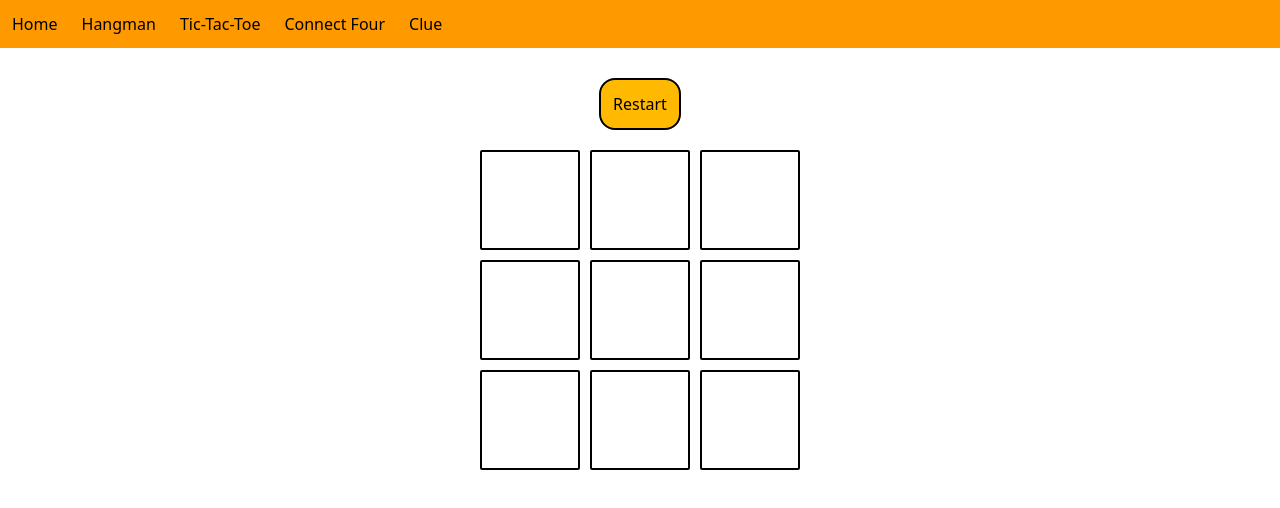
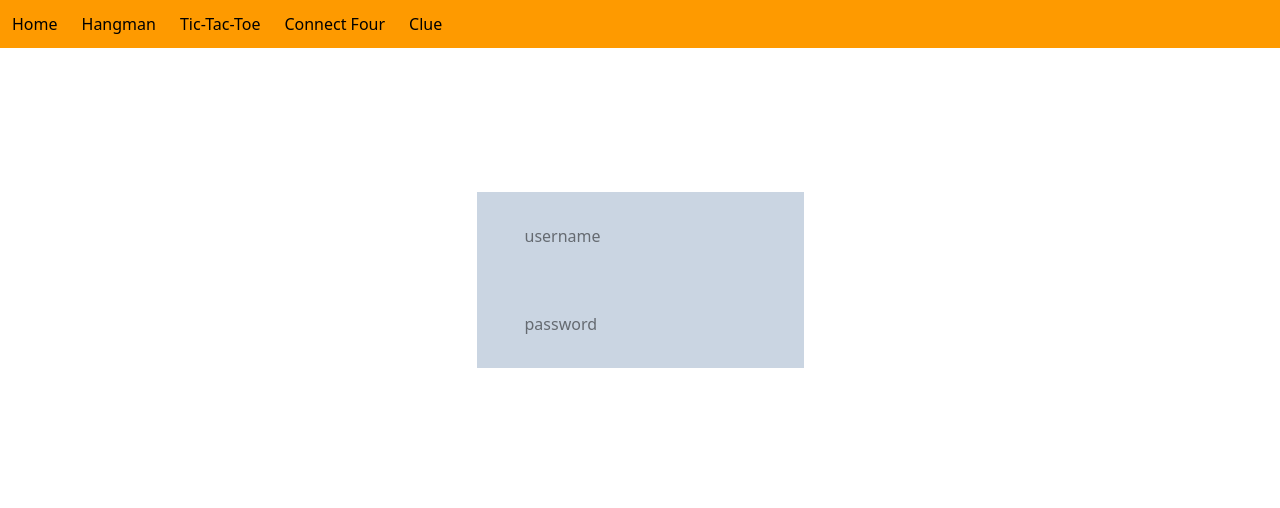
Before and after one commit to JamesDiStef/board-games, a React (Vite) app: page / in a window 1280 px wide. Shown: the top 508 px of the page. Built offline with nearby package versions, Linux system fonts and the light colour scheme.

Commit message:
start add in apis and login

```diff
--- a/src/App.tsx
+++ b/src/App.tsx
@@ -9,6 +9,7 @@ import { faBars } from "@fortawesome/free-solid-svg-icons";
 import MobileNav from "./MobileNav";
 import { useState } from "react";
 import ClueBoard from "./clue/ClueBoard";
+import Home from "./home/home";
 
 function App() {
   const [openModal, setOpenModal] = useState(true);
@@ -36,7 +37,8 @@ function App() {
         <NavBar />
       </div>
       <Routes>
-        <Route path="/" element={<Board />} />
+        <Route path="/" element={<Home />} />
+        <Route path="/home" element={<Home />} />
         <Route path="/hangman" element={<HangmanBoard />} />
         <Route path="/ticTacToe" element={<Board />} />
         <Route path="/connectFour" element={<ConnectFourBoard />} />
--- a/src/NavBar.tsx
+++ b/src/NavBar.tsx
@@ -16,7 +16,7 @@ const NavBar = () => {
       <nav>
         <ul className="hidden sm:flex mr-6 py-3 bg-amber-500 w-full">
           <li className="ml-3 mr-6">
-            <Link to="/ticTacToe">Home</Link>
+            <Link to="/home">Home</Link>
           </li>
           <li className="mr-6">
             <Link to="/hangman">Hangman</Link>
--- a/src/clue/ClueBoard.tsx
+++ b/src/clue/ClueBoard.tsx
@@ -7,9 +7,12 @@ import {
   setPlayer,
   setCurrentRoom,
   openResponseModal,
+  setGameId,
 } from "./clueSlice";
 
 export const ClueBoard = () => {
+  const clueGame = useSelector((state: any) => state.clue);
+  const gameId = useSelector((state: any) => state.clue.gameId);
   const isOpenModal = useSelector((state: any) => state.clue.isOpenModal);
   const isOpenResponseModal = useSelector(
     (state: any) => state.clue.isOpenResponseModal
@@ -169,6 +172,13 @@ export const ClueBoard = () => {
   // const confidential = useSelector((state: any) => state.clue.confidential);
 
   useEffect(() => {
+    console.log("in this effect");
+    fetchGame();
+    // if (!theGame) createGame();
+  }, []);
+
+  useEffect(() => {
+    console.log("in real effect", clueGame);
     dispatch(
       setCurrentRoom(board.find((room: any) => room.id === player.roomId)!.type)
     );
@@ -188,11 +198,59 @@ export const ClueBoard = () => {
     };
 
     window.addEventListener("keydown", handleKeyDown);
+    console.log(gameId);
+    if (gameId !== "") saveGame(gameId);
 
     return () => {
       window.removeEventListener("keydown", handleKeyDown);
     };
   });
+
+  const fetchGame = async () => {
+    const response = await fetch(
+      "https://us-central1-xenon-heading-433720-j4.cloudfunctions.net/api/clue/james"
+    );
+    const game = await response.json();
+    console.log(game);
+    console.log(game[0]._id);
+    dispatch(setGameId(game[0]._id));
+    // saveGame(game[0]._id);
+  };
+
+  const createGame = async () => {
+    const response = await fetch(
+      "https://us-central1-xenon-heading-433720-j4.cloudfunctions.net/api/clue",
+      {
+        method: "POST",
+        headers: {
+          "Content-Type": "application/json",
+        },
+        body: JSON.stringify({
+          clueGame,
+        }),
+      }
+    );
+    const game = await response.json();
+  };
+
+  const saveGame = async (gameId: string) => {
+    console.log(gameId, "being saved");
+    const url =
+      "https://us-central1-xenon-heading-433720-j4.cloudfunctions.net/api/clue/" +
+      gameId;
+    console.log(url);
+    const response = await fetch(url, {
+      method: "PATCH",
+      headers: {
+        "Content-Type": "application/json",
+      },
+      body: JSON.stringify({
+        clueGame,
+      }),
+    });
+    const game = await response.json();
+    console.log(game);
+  };
 
   return (
     <div>
--- a/src/clue/clueSlice.ts
+++ b/src/clue/clueSlice.ts
@@ -1,6 +1,8 @@
 import { createSlice } from "@reduxjs/toolkit";
 
 export interface clueState {
+  playerName: string;
+  gameId: string;
   characters: string[];
   weapons: string[];
   isGameOver: boolean;
@@ -66,6 +68,8 @@ const board = [
 ];
 
 const initialState: clueState = {
+  playerName: "james",
+  gameId: "",
   characters: characters,
   weapons: weapons,
   isGameOver: false,
@@ -99,6 +103,10 @@ export const clueSlice = createSlice({
   name: "clue",
   initialState,
   reducers: {
+    setGameId: (state, action) => {
+      console.log("ok is this being set");
+      state.gameId = action.payload;
+    },
     openModal: (state) => {
       state.isOpenModal = !state.isOpenModal;
     },
@@ -164,6 +172,7 @@ export const {
   setCurrentRoom,
   openResponseModal,
   setRoomGuess,
+  setGameId,
 } = clueSlice.actions;
 
 export default clueSlice.reducer;
--- /dev/null
+++ b/src/home/Home.tsx
@@ -0,0 +1,20 @@
+const Home = () => {
+  return (
+    <div className="flex justify-center">
+      <form className="mt-36  flex flex-col bg-slate-300">
+        <input
+          className="mx-10 my-6 h-10 p-2"
+          type="text"
+          placeholder="username"
+        />
+        <input
+          className="mx-10 my-6 h-10 p-2"
+          type="password"
+          placeholder="password"
+        />
+      </form>
+    </div>
+  );
+};
+
+export default Home;
```
